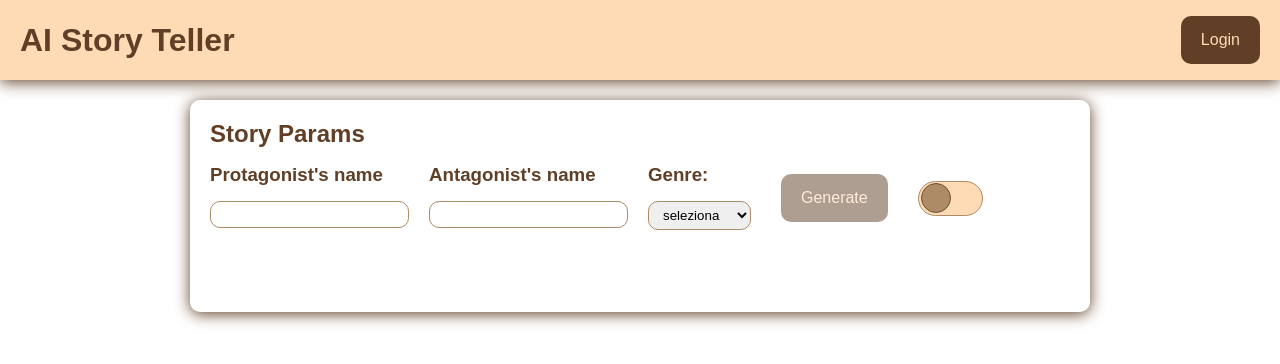
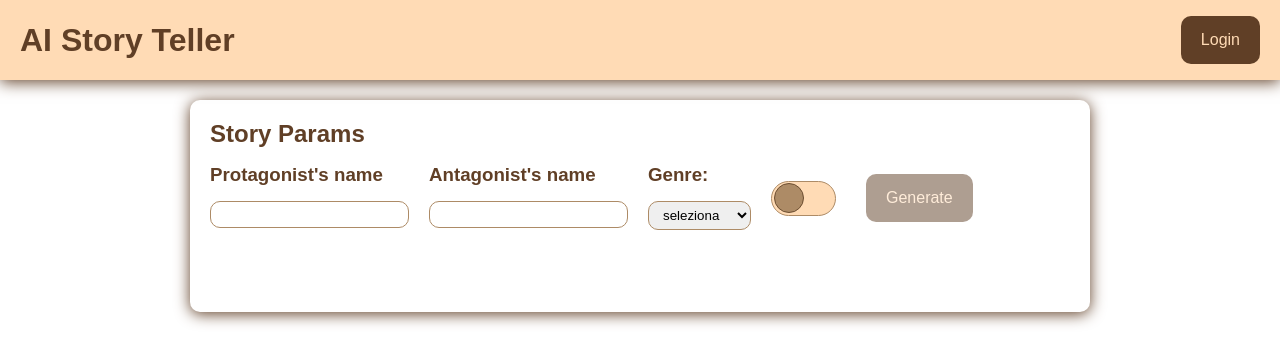
Before and after one commit to giadantioco/ai-story-teller, a Next.js app: page / in a window 1280 px wide. Shown: the top 364 px of the page. Built offline with nearby package versions, Linux system fonts and the light colour scheme; a web font is replaced by a local one.

Commit message:
feat: add api call to server

```diff
--- /dev/null
+++ b/src/pages/api/generate.ts
@@ -0,0 +1,47 @@
+// Next.js API route support: https://nextjs.org/docs/api-routes/introduction
+import {
+  GenerateContentCandidate,
+  GoogleGenerativeAI,
+} from "@google/generative-ai";
+import type { NextApiRequest, NextApiResponse } from "next";
+
+interface BodyI {
+  prompt: string;
+}
+
+export default async function handler(
+  req: NextApiRequest,
+  res: NextApiResponse<any>
+) {
+  if (req.method === "POST") {
+    const { prompt } = req.body as BodyI;
+    if (!prompt) {
+      res.status(400).json("missing body");
+    }
+
+    try {
+      if (process.env.NEXT_PUBLIC_GEMINI_KEY) {
+        const genAI = new GoogleGenerativeAI(
+          process.env.NEXT_PUBLIC_GEMINI_KEY
+        );
+        const model = genAI.getGenerativeModel({ model: "gemini-1.5-flash" });
+
+        const result = await model.generateContent(prompt);
+
+        const output = (
+          result.response.candidates as GenerateContentCandidate[]
+        )[0].content.parts[0].text;
+
+        if (output) {
+          res.status(200).json({ ok: true, message: output });
+        }
+      } else {
+        res.status(400).json({ ok: false, message: "Generation error (else)" });
+      }
+    } catch (e) {
+      res.status(400).json({ ok: false, message: "Generation error" });
+    }
+  } else {
+    res.status(405).json("Not handled method");
+  }
+}
--- a/src/pages/index.tsx
+++ b/src/pages/index.tsx
@@ -20,34 +20,44 @@ export default function Home() {
   const [antagonist, setAntagonist] = useState("");
   const [genre, setGenre] = useState("");
   const [pagi18, setPagi18] = useState(false);
-
+  const [error, setError] = useState(false);
+  const [loading, setLoading] = useState(false);
   const [response, setResponse] = useState("");
 
-  const prompt = `Generate an ${genre} story for ${
-    pagi18 ? "adults" : "children"
-  }, with ${protagonist} s protagonist and ${antagonist} as antagonist`;
+  const handleGenerate = async () => {
+    setLoading(true);
+    setError(false);
 
-  const handleGenerate = async () => {
-    console.log({ protagonist, antagonist, genre });
+    const prompt = `Generate an ${genre} story for ${
+      pagi18 ? "adults" : "children"
+    }, with ${protagonist} as protagonist and ${antagonist} as antagonist`;
 
     //controlliamo se esiste
     if (process.env.NEXT_PUBLIC_GEMINI_KEY) {
-      // se esiste crea istanza
-      const genAI = new GoogleGenerativeAI(process.env.NEXT_PUBLIC_GEMINI_KEY);
-      // decidi modello da utilizzare
-      const model = genAI.getGenerativeModel({ model: "gemini-1.5-flash" });
-      // passa promot
-      const result = await model.generateContent(prompt);
-      console.log(result);
-
-      const output = (
-        result.response.candidates as GenerateContentCandidate[]
-      )[0].content.parts[0].text;
-
-      if (output) {
-        setResponse(output);
+      if (
+        protagonist.trim().length > 0 &&
+        antagonist.trim().length > 0 &&
+        genre.trim().length > 0
+      ) {
+        // se esiste crea istanza
+        try {
+          const response = await fetch("/api/generate", {
+            headers: { "Content-Type": "application/json" },
+            method: "POST",
+            body: JSON.stringify({ prompt }),
+          });
+          const data = await response.json();
+          if (!data.ok) {
+            throw new Error("errore");
+          }
+          setResponse(data.message);
+        } catch (e) {
+          console.log("nostro errore:", e);
+          setError(true);
+        }
       }
     }
+    setLoading(false);
   };
 
   return (
@@ -74,18 +84,26 @@ export default function Home() {
                 setValue={setAntagonist}
               />
               <SelectBox label="Genre:" list={genreList} setAction={setGenre} />
+              <Switch active={pagi18} setActive={setPagi18} />
               <Button
                 label="Generate"
                 onClick={handleGenerate}
                 disabled={
                   protagonist.trim().length <= 0 ||
                   antagonist.trim().length <= 0 ||
-                  genre.trim().length <= 0
+                  genre.trim().length <= 0 ||
+                  loading
                 }
               />
-              <Switch active={pagi18} setActive={setPagi18} />
             </div>
-            <div className={style.result}>{response}</div>
+            {error && <p>errore nella generazione</p>}
+            {loading ? (
+              <div className={style.loading}>
+                <p>loading...</p>
+              </div>
+            ) : (
+              <div className={style.result}>{response}</div>
+            )}
           </WindowBox>
         </div>
       </main>
```
